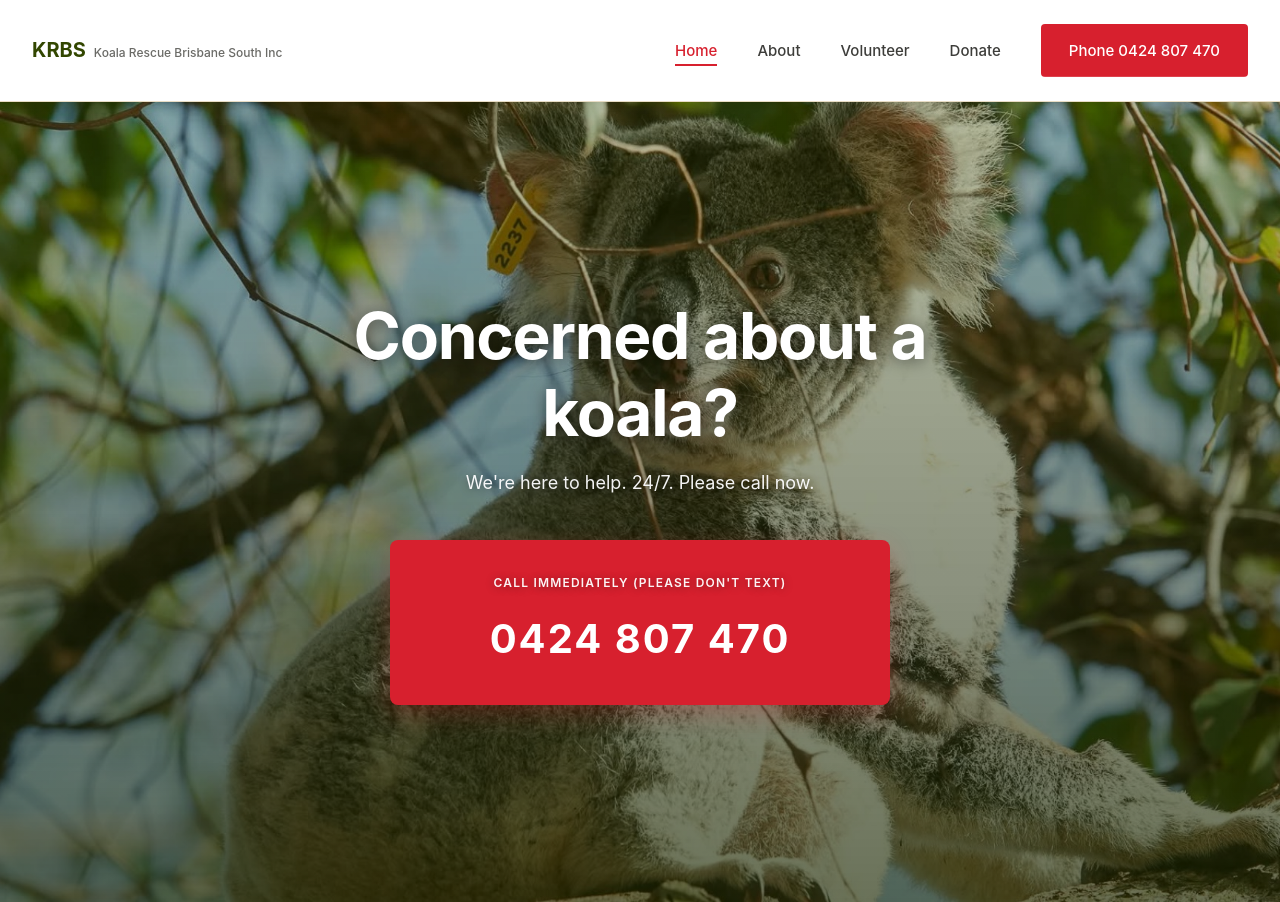
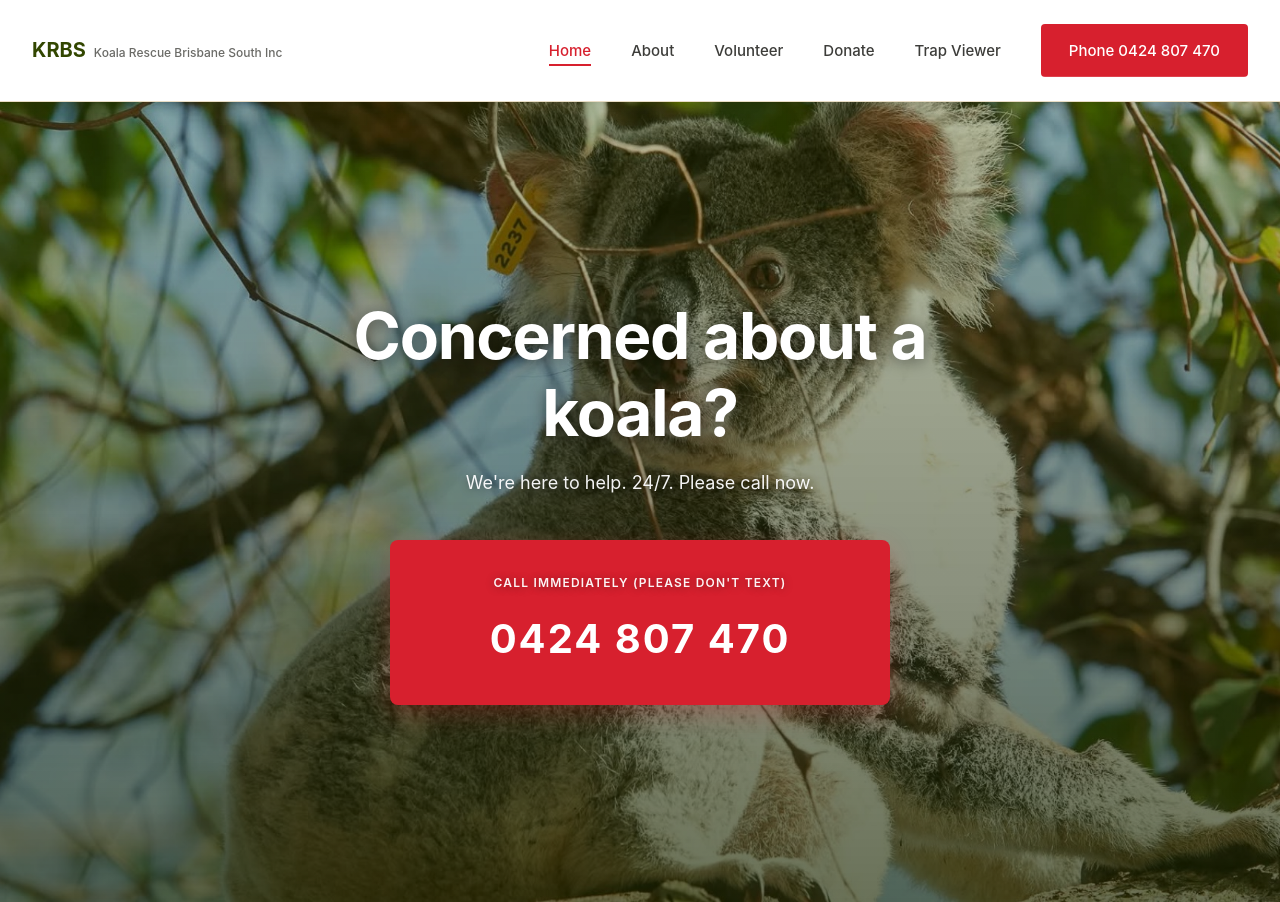
Before and after one commit to kristie-hyperfocus/koala-rescue-site, an Eleventy site: page src/index.njk in a window 1280 px wide. Shown: the top 902 px of the page. Built offline with nearby package versions, Linux system fonts and the light colour scheme; Eleventy itself is replaced by a stand-in of ours; files that its build step writes are made by us from their sources; what csv-parse, node-fetch would draw is missing.

Commit message:
Add Trap Viewer to the main nav
Matches the old WordPress site, which linked it directly in the nav bar
rather than keeping it unlisted.

Co-Authored-By: Claude Sonnet 5 <noreply@anthropic.com>

```diff
--- a/src/_includes/components/nav.njk
+++ b/src/_includes/components/nav.njk
@@ -12,6 +12,7 @@
         <li><a href="about.html"{% if page.url == "/about.html" %} class="active"{% endif %}>About</a></li>
         <li><a href="volunteer.html"{% if page.url == "/volunteer.html" %} class="active"{% endif %}>Volunteer</a></li>
         <li><a href="donate.html"{% if page.url == "/donate.html" %} class="active"{% endif %}>Donate</a></li>
+        <li><a href="trap-viewer.html"{% if page.url == "/trap-viewer.html" %} class="active"{% endif %}>Trap Viewer</a></li>
         <li><a href="tel:{{ siteConfig.phoneTel }}" class="nav__cta">Phone {{ siteConfig.phone }}</a></li>
       </ul>
     </div>
```
